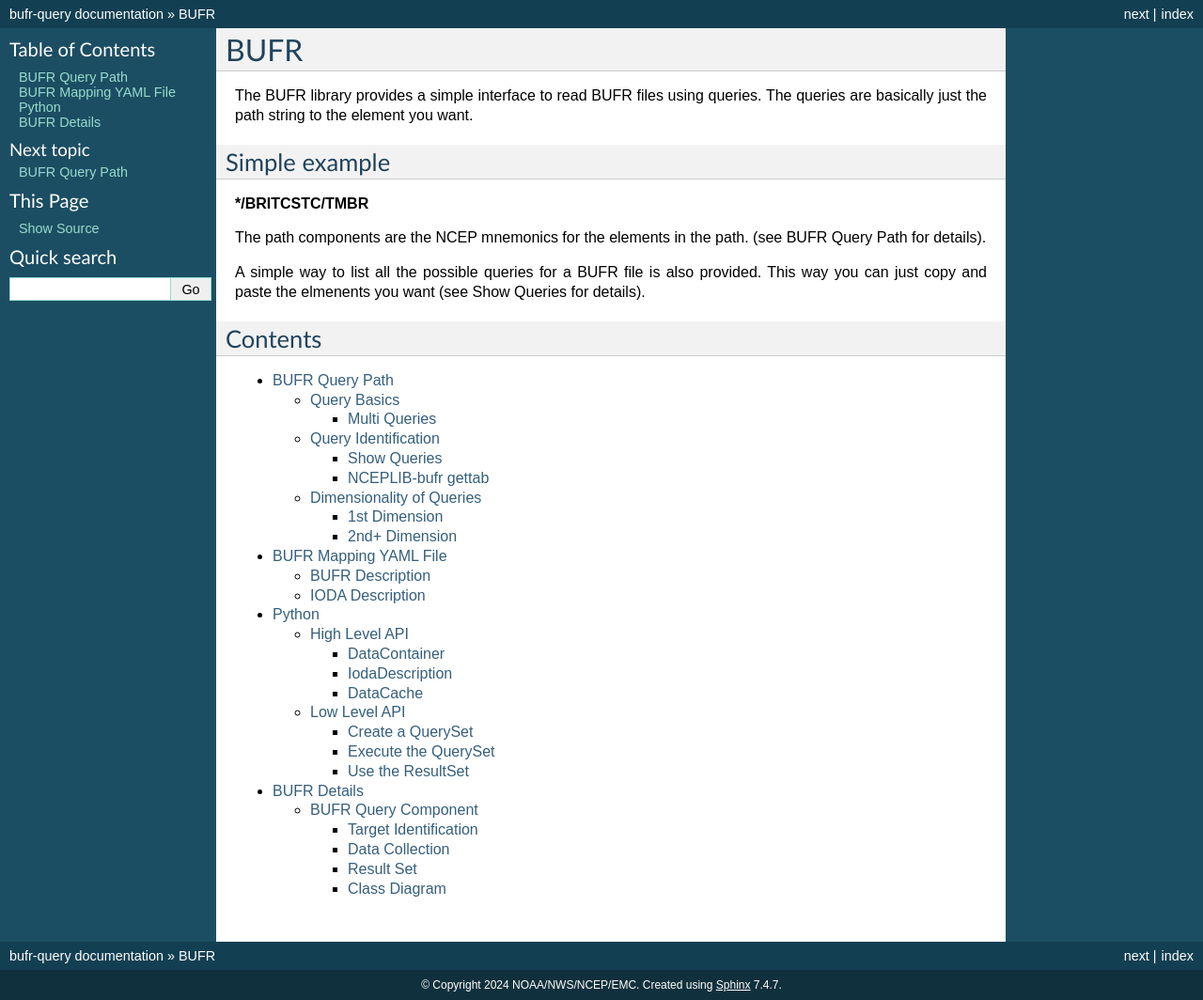
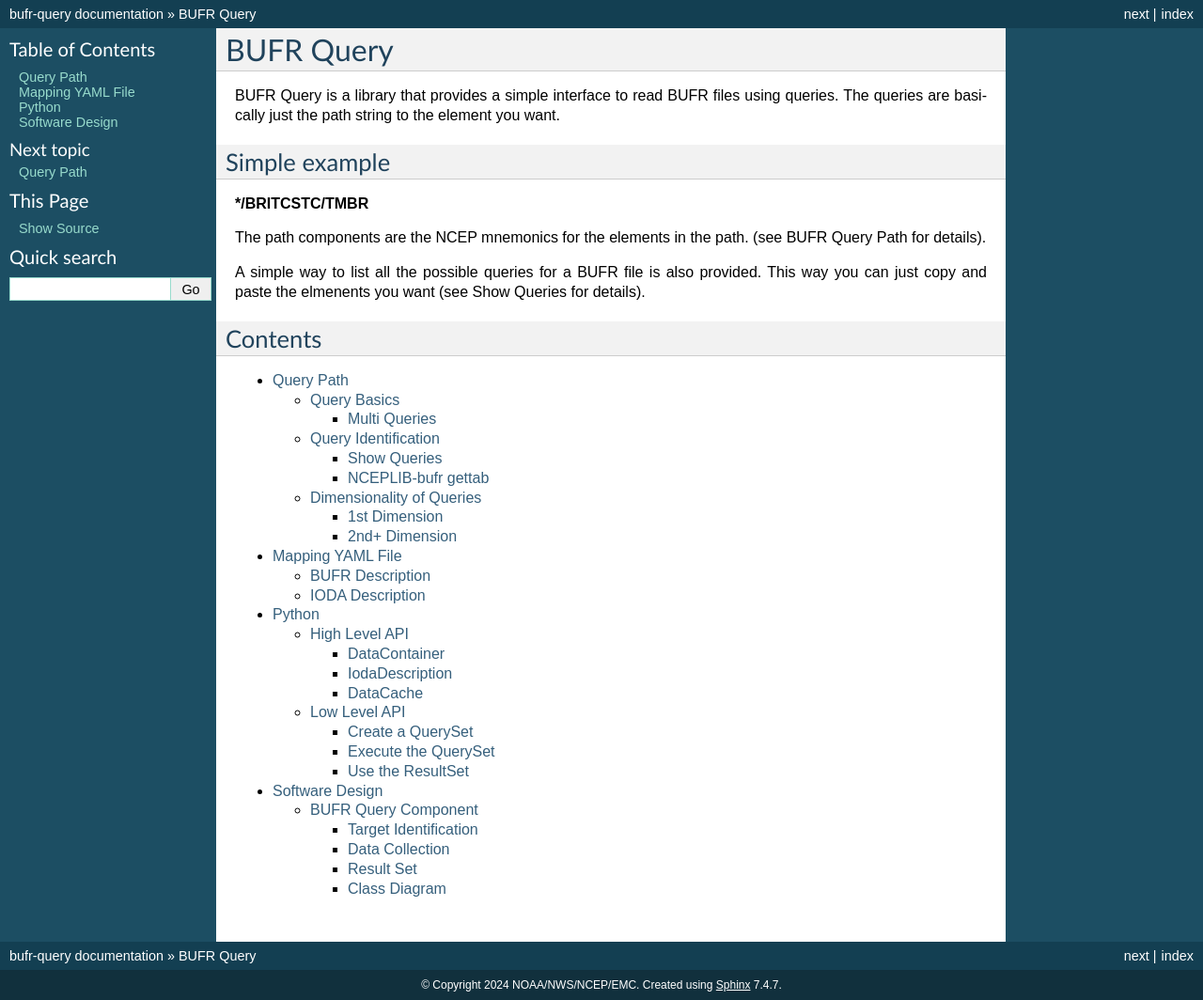
Before and after one commit to NOAA-EMC/bufr-query, a Sphinx documentation site: the page built from docs/index.rst, in a window 1280 px wide. Shown: the whole page at 94% size. Built offline with Sphinx 7.4.7, drawn with Linux system fonts in a browser that asks for light colours; pages that are not in the unit, such as notebooks, are missing from menus.

Commit message:
ugg, more sphinx tweaks

```diff
--- a/docs/index.rst
+++ b/docs/index.rst
@@ -1,7 +1,7 @@
-BUFR
-====
+BUFR Query
+==========
 
-The BUFR library provides a simple interface to read BUFR files using queries. The queries
+BUFR Query is a library that provides a simple interface to read BUFR files using queries. The queries
 are basically just the path string to the element you want.
 
 Simple example
--- a/docs/query_path.rst
+++ b/docs/query_path.rst
@@ -1,7 +1,7 @@
 .. _bufr-query-path:
 
-BUFR Query Path
-===============
+Query Path
+==========
 
 Queries are used to uniquely identify specific elements in a BUFR file (the Targets). This ability to select specific
 elements is what gives this component the ability to work.
--- a/docs/software_architecture.rst
+++ b/docs/software_architecture.rst
@@ -1,7 +1,7 @@
 .. _bufr-software-architecture:
 
-BUFR Details
-============
+Software Design
+===============
 
 .. image:: uml/BUFR_BigPicture.png
     :width: 75%
--- a/docs/yaml.rst
+++ b/docs/yaml.rst
@@ -1,7 +1,7 @@
 .. _bufr-yaml:
 
-BUFR Mapping YAML File
-======================
+Mapping YAML File
+=================
 
 The YAML mapping tells the BUFR component fields to read from the BUFR file, and how
 to encode those fields into an IODA ObsGroup object. To do that it defines 2 sections: `bufr` and
```
